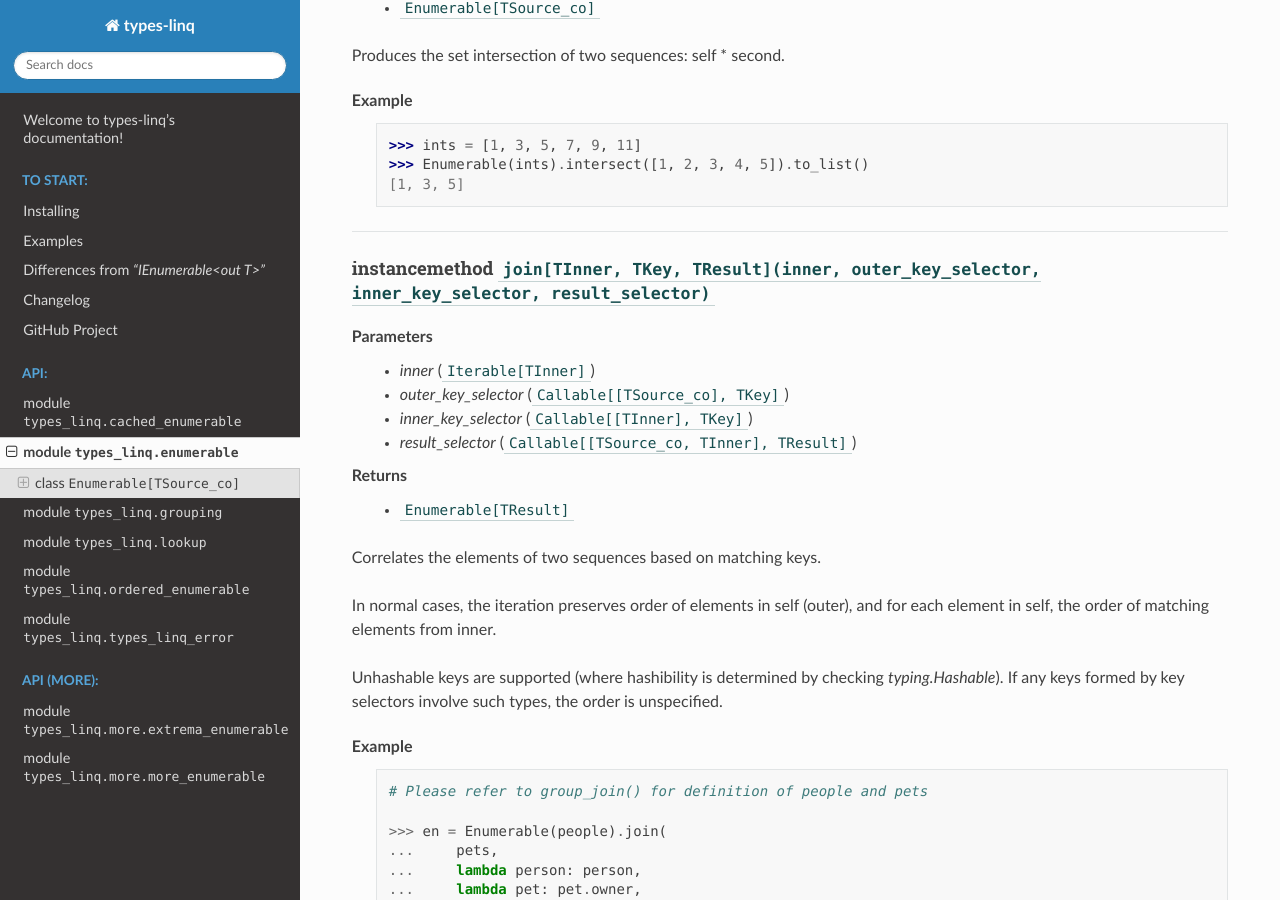
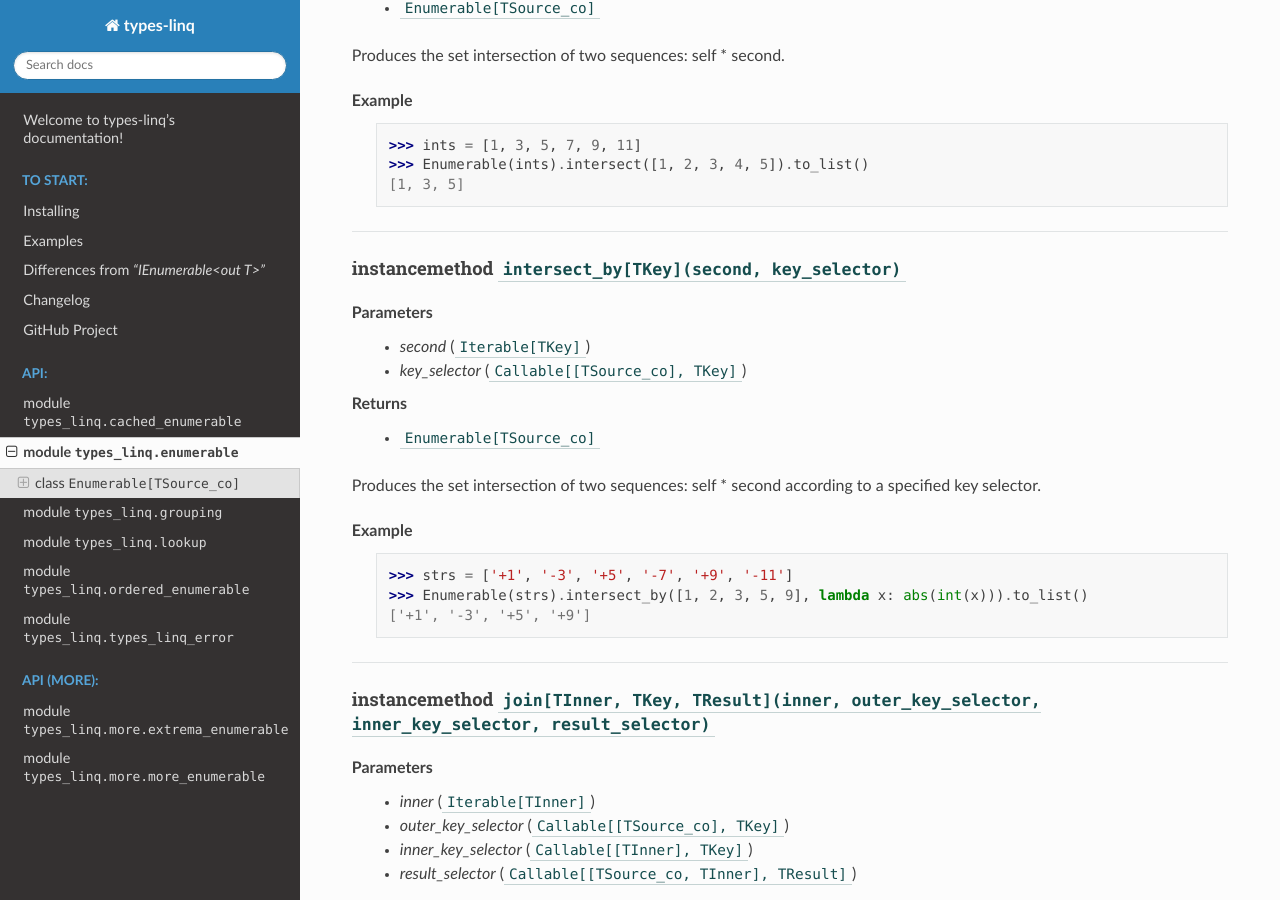
Before and after one commit to cleoold/types-linq, a Sphinx documentation site: the page built from doc/api/types_linq.enumerable.rst, in a window 1280 px wide and 900 px high, scrolled down 22206 px. Built offline with Sphinx 7.4.7 and the Read the Docs theme 2.0.0, drawn with Linux system fonts in a browser that asks for light colours.

Commit message:
add intersect_by()

```diff
--- a/doc/api/types_linq.enumerable.rst
+++ b/doc/api/types_linq.enumerable.rst
@@ -1069,6 +1069,26 @@ Example
     >>> ints = [1, 3, 5, 7, 9, 11]
     >>> Enumerable(ints).intersect([1, 2, 3, 4, 5]).to_list()
     [1, 3, 5]
+
+----
+
+instancemethod ``intersect_by[TKey](second, key_selector)``
+-------------------------------------------------------------
+
+Parameters
+  - `second` (``Iterable[TKey]``)
+  - `key_selector` (``Callable[[TSource_co], TKey]``)
+
+Returns
+  - ``Enumerable[TSource_co]``
+
+Produces the set intersection of two sequences: self * second according to a
+specified key selector.
+
+Example
+    >>> strs = ['+1', '-3', '+5', '-7', '+9', '-11']
+    >>> Enumerable(strs).intersect_by([1, 2, 3, 5, 9], lambda x: abs(int(x))).to_list()
+    ['+1', '-3', '+5', '+9']
 
 ----
 
--- a/doc/api_spec.py
+++ b/doc/api_spec.py
@@ -67,6 +67,7 @@ modules: list[ModuleSpec] = [
                     'group_by2',
                     'group_join',
                     'intersect',
+                    'intersect_by',
                     'join',
                     'last',
                     'last2',
```
Also changed, not shown: 3 other files.
